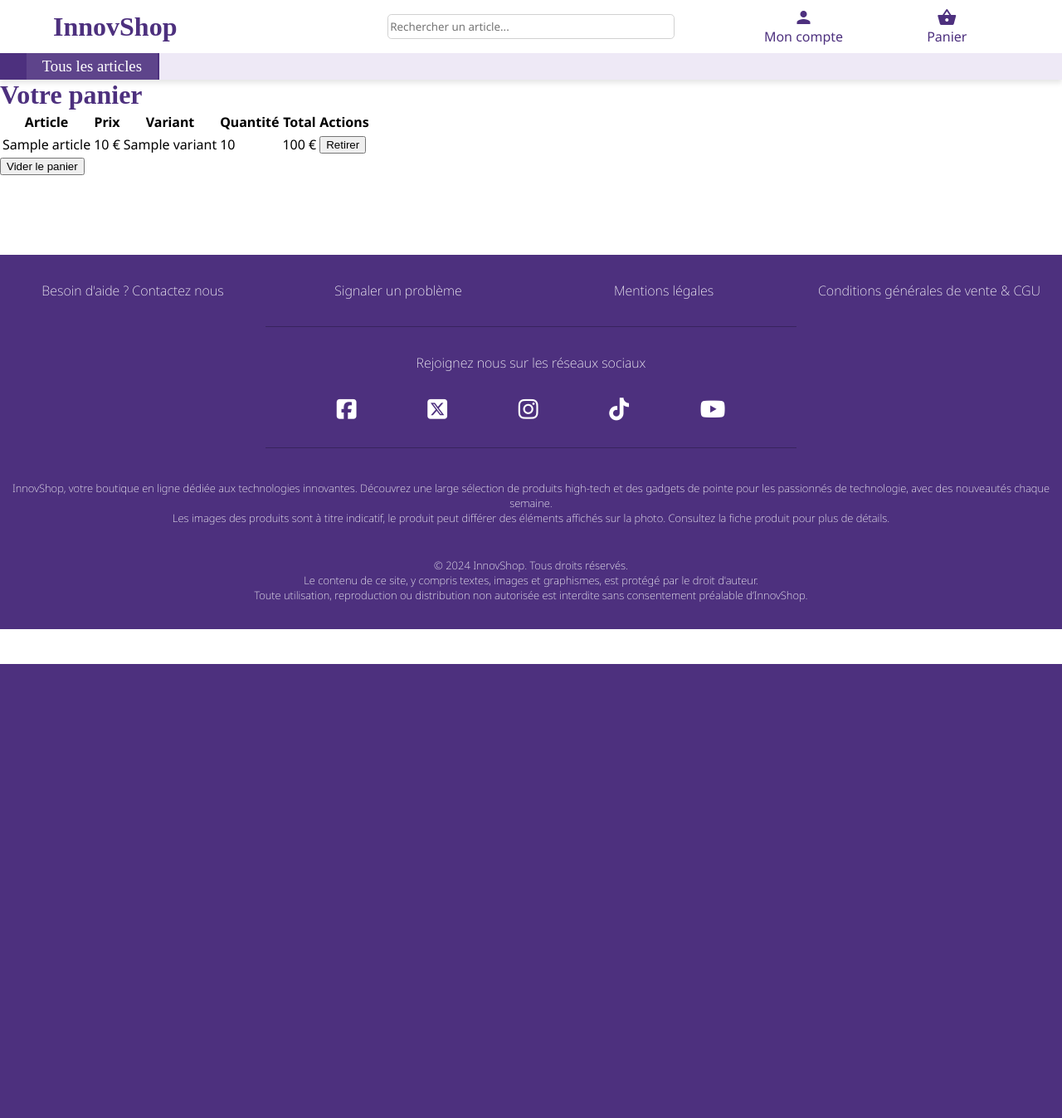
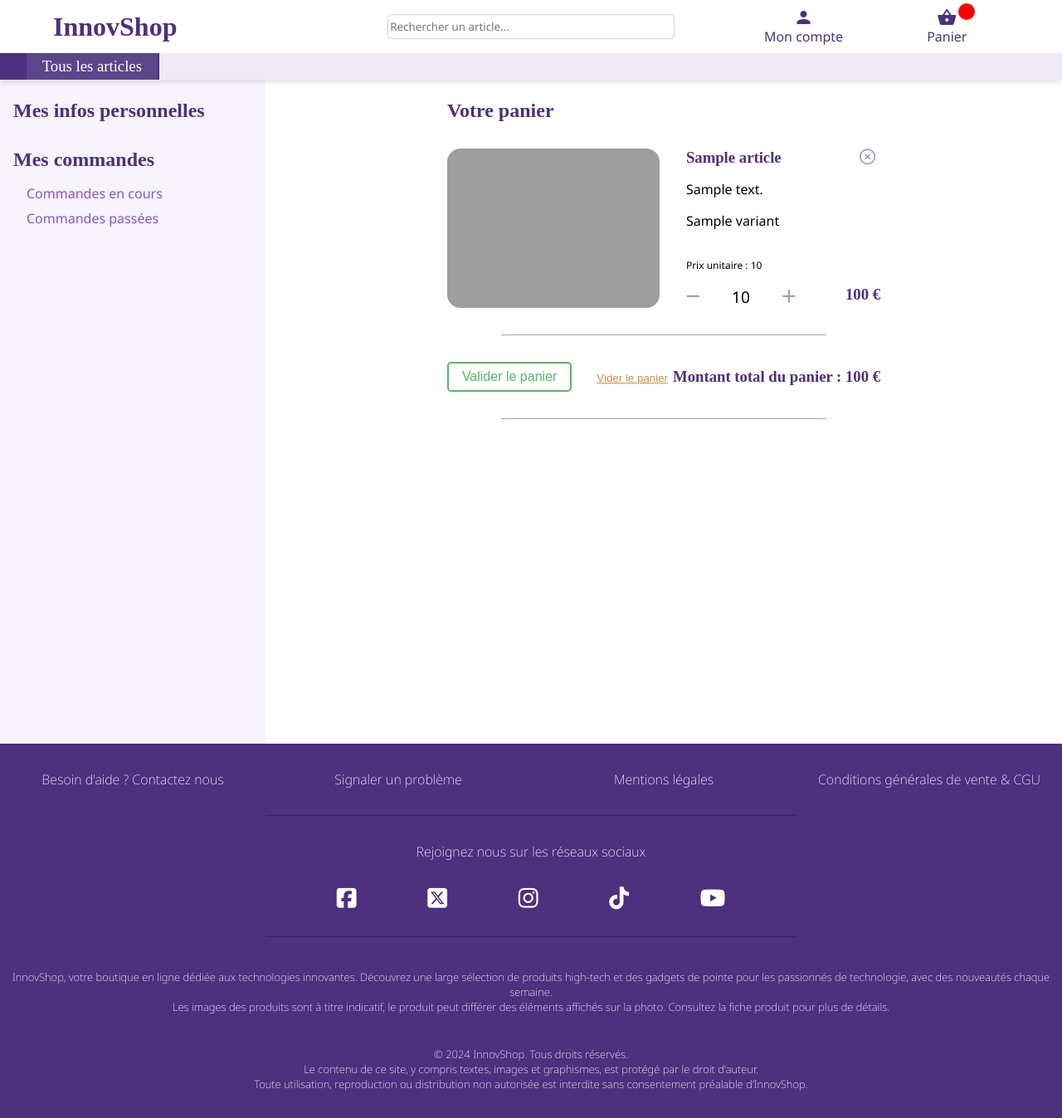
Before and after one commit to Rirteez/innovshop, a Symfony app: template templates/cart/index.html.twig in a window 1280 px wide. Shown: the whole page at 83% size. Before the commit the page ends 800 px from the top, so only its background shows below. Run offline with Twig, Linux system fonts and the light colour scheme; the template is opened without the code that fills it: most values are stand-ins (such as "Sample title", 1, 10 or a date in 2020); style sheets or scripts are compiled from the project's sources; some libraries are stand-ins or nearby versions; some web fonts are replaced; grey boxes are pictures that could not be loaded.

Commit message:
Panier fonctionnel et mit en forme

```diff
--- a/assets/styles/app.scss
+++ b/assets/styles/app.scss
@@ -73,7 +73,6 @@
     color: white;
     background-color: #4d307e;
     text-align: center;
-    margin-top: 6rem;
 
     a {
         font-weight: 200;
@@ -463,6 +462,10 @@
     width: 75%;
     margin: 6rem auto 6rem auto;
     border-top: #ab9cc5 1px solid;
+
+    &--thin {
+        margin: 2rem auto 2rem auto;
+    }
 
     &--top {
         margin: 2rem auto 6rem auto;
@@ -1019,3 +1022,167 @@
     flex-direction: column;
     align-items: center;
 }
+/* --------------------------------------------------- */
+/* ---------------------- client --------------------- */
+/* --------------------------------------------------- */
+.client-layout {
+    justify-content: flex-start;
+}
+.sidebar {
+    display: flex;
+    flex-direction: column;
+    justify-content: flex-start;
+    background-color: #f7f4fc;
+    min-height: 100vh;
+    width: 19rem;
+    padding-left: 1rem;
+
+    h1 a {
+        color: #4d307e;
+    }
+
+    .myOrders {
+        display: flex;
+        flex-direction: column;
+        justify-content: flex-start;
+
+        a {
+            padding-left: 1rem;
+        }
+
+        .second-child-orders {
+            margin-top: 0.5rem;
+        }
+    }
+}
+/* --------------------------------------------------- */
+/* ---------------------- panier --------------------- */
+/* --------------------------------------------------- */
+.cartContainer {
+    max-width: 1440px;
+    margin-inline: auto;
+}
+.cartContainer .cartItem:first-of-type {
+    margin-top: 2rem;
+}
+.cartContainer .cartItem:last-of-type {
+    margin-bottom: 2rem;
+}
+.cart {
+    position: relative;
+}
+.cart-count {
+    display: flex; /* Pour centrer le texte */
+    justify-content: center; /* Centrage horizontal */
+    align-items: center; /* Centrage vertical */
+    background-color: red; /* Couleur de fond */
+    color: white; /* Couleur du texte */
+    border-radius: 50%; /* Forme ronde */
+    width: 20px; /* Taille uniforme */
+    height: 20px; /* Taille uniforme */
+    font-size: 13px; /* Taille du texte */
+    font-weight: bold; /* Gras pour mieux voir le texte */
+    position: absolute; /* Si nécessaire pour positionner */
+    top: -5px; /* Ajustez en fonction du placement */
+    right: -10px; /* Ajustez en fonction du placement */
+}
+.cartItem {
+    height: 12rem;
+    display: flex;
+    margin-bottom: 2rem;
+
+    .img-cartItem {
+        height: 100%;
+        width: auto;
+        margin-right: 2rem;
+
+        img {
+            height: 100%;
+            width: auto;
+            border-radius: 1rem;
+        }
+    }
+    .title-delete-cartItem {
+        display: flex;
+        justify-content: space-between;
+
+        a {
+            color: #ab9cc5;
+            cursor: pointer;
+            font-size: 1.2em;
+            transition: color 0.3s ease;
+
+            &:hover {
+                color: #4d307e;
+            }
+        }
+
+        button {
+            background-color: transparent;
+            border: none;
+            color: #ab9cc5;
+            font-size: 1.2rem;
+            transition: color 0.3s ease;
+
+            &:hover {
+                color: #4d307e;
+            }
+        }
+    }
+
+    .content-cartItem {
+        display: flex;
+        flex-direction: column;
+        justify-content: space-between;
+        width: 100%;
+
+        .priceU-cartItem {
+            p {
+                font-size: 0.75rem;
+            }
+        }
+
+        .price-qtt-cartItem {
+            display: flex;
+            justify-content: space-between;
+
+            .qtt-cartItem {
+                display: flex;
+                align-items: center;
+
+                p, a {
+                    font-size: 1.2rem;
+                }
+
+                a {
+                    color: #ab9cc5;
+                    transition: color 0.3s ease;
+
+                    &:hover {
+                        color: #4d307e;
+                    }
+                }
+            }
+        }
+    }
+}
+.img-cartItem img {
+    height: 100%;
+    width: auto;
+}
+.accept-deny-cart {
+    display: flex;
+    justify-content: space-between;
+    align-items: center;
+}
+.clearCartButton {
+    background-color: transparent;
+    border: none;
+    color: #cd8d43;
+    text-decoration: underline;
+    margin-left: 1.5rem;
+    cursor: pointer;
+}
+.totalCart {
+
+}
--- a/templates/base.html.twig
+++ b/templates/base.html.twig
@@ -36,7 +36,7 @@
 
             <div class="lienMenu col-3">
                 <div class="itemMenu itemMenu--user">
-                    <a class="itemMenu" href="/moncompte">
+                    <a class="itemMenu" href="{{ path('client.index') }}">
                         <span class="material-icons">person</span>
                         {% if app.user %}
                             <p>{{ app.user.prenom }} {{ app.user.nom }}</p>
@@ -58,7 +58,7 @@
                     {% endif %}
                 </div>
 
-                <a href="{{ path('app_cart') }}" class="itemMenu">
+                <a href="{{ path('app_cart') }}" class="itemMenu cart">
                     <span class="material-icons">shopping_basket</span>
                     <p>Panier</p>
                     <span id="cart-count" class="cart-count">{{ cartItemCount }}</span>
--- a/templates/cart/index.html.twig
+++ b/templates/cart/index.html.twig
@@ -1,135 +1,158 @@
-{% extends 'base.html.twig' %}
+{% extends 'sidebar.html.twig' %}
 
 {% block title %}InnovShop - Panier{% endblock %}
 
-{% block body %}
+{% block client_content %}
 
-    <h1>Votre panier</h1>
+    <div class="cartContainer">
+        <h2 class="mgt-1">Votre panier</h2>
 
         {% if items|length > 0 %}
-        <table>
-            <tr>
-                <th>Article</th>
-                <th>Prix</th>
-                <th>Variant</th>
-                <th>Quantité</th>
-                <th>Total</th>
-                <th>Actions</th>
-            </tr>
+            {% set totalCart = 0 %}
             {% for item in items %}
-                <tr>
-                    <td>{{ item.article.title }}</td>
-                    <td>{{ item.price }} €</td>
-                    <td>{{ item.variant }}</td>
-                    <td>{{ item.quantity }}</td>
-                    <td>{{ item.price * item.quantity }} €</td>
-                    <td>
-                        <form action="{{ path('app_cart_remove', {'id': item.article.id}) }}" method="POST">
-                            <input name="variant" type="hidden" value="{{ item.variant is defined and item.variant is not empty ? item.variant : '' }}" />
-                            <input name="quantity" type="hidden" value="{{ item.quantity }}" />
-                            <button type="submit">Retirer</button>
+                {% set totalCart = totalCart + (item.price * item.quantity) %}
+                <div class="cartItem" data-id="{{ item.article.id }}" data-variant="{{ item.variant }}">
+                    <div class="img-cartItem">
+                        <img src="/images/uploads/{{ item.article.images[0] }}" alt="">
+                    </div>
+
+
+                    <div class="content-cartItem">
+
+                        <div class="title-desc-cartItem">
+                            <div class="title-delete-cartItem">
+                                <h3>{{ item.article.title }}</h3>
+                                <form action="{{ path('app_cart_remove', {'id': item.article.id}) }}" method="POST" class="delete-form">
+                                    <input type="hidden" name="variant" value="{{ item.variant }}">
+                                    <button type="submit" class="fa-regular fa-circle-xmark"></button>
                                 </form>
-                    </td>
-                </tr>
+
+                            </div>
+
+                            <p class="mgt-1">{{ item.article.description | raw }}</p>
+                            {% if item.variant is not empty %}
+                                <p class="mgt-1">{{ item.variant }}</p>
+                            {% endif %}
+                        </div>
+
+
+                        <div class="priceU-cartItem">
+                            <p class="pu-cartItem">Prix unitaire : {{ item.article.price }}</p>
+                            <div class="price-qtt-cartItem mgt-1">
+                                <div class="qtt-cartItem">
+                                    <a class="fa-solid fa-minus" href="#"></a>
+                                    <p class="mgx-2">{{ item.quantity }}</p>
+                                    <a class="fa-solid fa-plus" href="#"></a>
+                                </div>
+                                <h3>{{ item.price * item.quantity }} €</h3>
+                            </div>
+                        </div>
+
+                    </div>
+                </div>
+                <div class="separation separation--thin" data-id="{{ item.article.id }}" data-variant="{{ item.variant }}"></div>
             {% endfor %}
-        </table>
 
-        <form action="{{ path('app_cart_clear') }}" method="POST">
-            <button class="clearCartbutton" type="submit">Vider le panier</button>
+            <div class="accept-deny-cart">
+                <div class="accept-deny-cart">
+                    <form class="acceptFormCart" action="#">
+                        <button class="button button--accept">Valider le panier</button>
                     </form>
+                    <form class="formDenyCart" action="{{ path('app_cart_clear') }}" method="POST">
+                        <button class="clearCartButton" type="submit">Vider le panier</button>
+                    </form>
+                </div>
+
+                <h3 class="totalCart">Montant total du panier : {{ totalCart }} €</h3>
+            </div>
+
+            <div class="separation separation--top"></div>
+
 
         {% else %}
             <p>Votre panier est vide.</p>
         {% endif %}
-
-
-
+    </div>
 
     <script>
-        const removeFromCartForm = document.querySelectorAll('form[action*="/panier/remove"]');
-
-        removeFromCartForm.forEach(function (form) {
+        document.querySelectorAll('.delete-form').forEach(function (form) {
             form.addEventListener('submit', function (event) {
                 event.preventDefault(); // Empêche le rechargement de la page
 
-                const formData = new FormData(form); // Récupère les données du formulaire
+                const formData = new FormData(form);
 
                 fetch(form.action, {
                     method: 'POST',
                     body: formData
                 })
-                    .then(response => response.json()) // Transforme la réponse JSON
+                    .then(response => response.json())
                     .then(data => {
                         if (data.success) {
-                            alert('Article supprimé du panier !');
-                            const row = form.closest('tr');
-                            if (row) {
-                                row.remove();
+                            // Supprime l'article du DOM
+                            const cartItem = form.closest('.cartItem');
+                            const itemTotal = parseFloat(cartItem.querySelector('.price-qtt-cartItem h3').textContent);
+                            // Supprime la separation sous l'article
+                            const separation = cartItem.nextElementSibling;
+                            if (separation && separation.classList.contains('separation')) {
+                                separation.remove();
                             }
+                            cartItem.remove();
 
-                            // Exemple : Met à jour dynamiquement l'icône panier
-                            const cartIcon = document.querySelector('.cart-count'); // Modifie avec ton sélecteur réel
+                            // Met à jour le total
+                            const totalCartElement = document.querySelector('.totalCart');
+                            const currentTotal = parseFloat(totalCartElement.textContent.match(/\d+(\.\d+)?/)[0]);
+                            totalCartElement.textContent = `Montant total du panier : ${(currentTotal - itemTotal).toFixed(2)} €`;
+
+                            // Met à jour l'icône du panier
+                            const cartIcon = document.querySelector('.cart-count');
                             if (cartIcon) {
                                 let currentCount = parseInt(cartIcon.textContent) || 0;
-                                const quantity = parseInt(form.querySelector('input[name="quantity"]')?.value || 1);
+                                const quantity = parseInt(cartItem.querySelector('.qtt-cartItem p').textContent) || 1;
                                 cartIcon.textContent = Math.max(currentCount - quantity, 0);
                             }
 
-                            // Vide le tableau des articles dans le panier
-                            const cartTable = document.querySelector('table');
-                            if (cartTable) {
-                                cartTable.innerHTML = `
-                            <tr>
-                                <td colspan="6">Votre panier est vide.</td>
-                            </tr>
-                        `;
+                            // Si le panier est vide, afficher un message
+                            if (!document.querySelector('.cartItem')) {
+                                const cartContainer = document.querySelector('.cartContainer');
+                                cartContainer.innerHTML = '<p>Votre panier est vide.</p>';
                             }
                         } else {
                             alert('Erreur : ' + data.error);
                         }
                     })
-                    .catch(error => console.error('Erreur lors de l\a suppression de l\'article :', error));
+                    .catch(error => console.error('Erreur lors de la suppression de l\'article :', error));
             });
         });
 
+        // Vidage du panier
+        const clearCartButton = document.querySelector('.clearCartButton');
 
-        const clearCartForm = document.querySelector('form[action*="/panier/clear"]');
+        if (clearCartButton) {
+            clearCartButton.addEventListener('click', function (event) {
+                event.preventDefault();
 
-        if (clearCartForm) {
-            clearCartForm.addEventListener('submit', function (event) {
-                event.preventDefault(); // Empêche le rechargement de la page
-
-                fetch(clearCartForm.action, {
-                    method: 'POST',
+                fetch(clearCartButton.closest('form').action, {
+                    method: 'POST'
                 })
-                    .then(response => response.json()) // Transforme la réponse JSON
+                    .then(response => response.json())
                     .then(data => {
                         if (data.success) {
-                            alert('Panier vidé !');
+                            // Supprime tous les articles visuellement
+                            document.querySelectorAll('.cartItem').forEach(item => item.remove());
 
-                            // Met à jour dynamiquement l'icône panier
+                            // Met à jour le montant total
+                            const totalCartElement = document.querySelector('.totalCart');
+                            totalCartElement.textContent = 'Montant total du panier : 0 €';
+
+                            // Met à jour le compteur d'articles du panier
                             const cartIcon = document.querySelector('.cart-count');
                             if (cartIcon) {
                                 cartIcon.textContent = '0';
                             }
 
-                            // Supprime toutes les lignes du tableau d'articles
-                            const cartTableRows = document.querySelectorAll('table tr:not(:first-child)');
-                            cartTableRows.forEach(row => row.remove());
-
-                            // Supprime le bouton viderlepanier
-                            const clearCartButton = document.querySelector('.clearCartbutton');
-                            clearCartButton.remove();
-
-                            // Affiche un message si le panier est vide
-                            const cartContainer = document.querySelector('table');
-                            if (cartContainer) {
-                                cartContainer.insertAdjacentHTML(
-                                    'afterend',
-                                    '<p>Votre panier est vide.</p>'
-                                );
-                                cartContainer.remove();
-                            }
+                            // Affiche un message indiquant que le panier est vide
+                            const cartContainer = document.querySelector('.cartContainer');
+                            cartContainer.innerHTML = '<p>Votre panier est vide.</p>';
                         } else {
                             alert('Erreur : ' + data.error);
                         }
@@ -137,9 +160,6 @@
                     .catch(error => console.error('Erreur lors du vidage du panier :', error));
             });
         }
-
-
-
     </script>
 
 {% endblock %}
--- a/templates/client/index.html.twig
+++ b/templates/client/index.html.twig
@@ -1,11 +1,11 @@
-{% extends 'base.html.twig' %}
+{% extends 'sidebar.html.twig' %}
 
 {% block title %}InnovShop - {{ app.user.prenom }} {{ app.user.nom }}{% endblock %}
 
-{% block body %}
+{% block client_content %}
     <div class="container">
 
-
+        test contenu client
 
     </div>
 {% endblock %}
--- /dev/null
+++ b/templates/sidebar.html.twig
@@ -0,0 +1,16 @@
+{% extends 'base.html.twig' %}
+
+{% block body %}
+    <div class="client-layout row">
+        <aside class="sidebar">
+            <h1 class="mgt-1"><a href="{{ path('client.index') }}">Mes infos personnelles</a></h1>
+            <div class="myOrders mgt-2">
+                <h1>Mes commandes</h1>
+                <a class="mgt-1" href="#">Commandes en cours</a>
+                <a class="second-child-orders" href="#">Commandes passées</a>
+            </div>
+        </aside>
+
+        {% block client_content %}{% endblock %}
+    </div>
+{% endblock %}
```
Lines whose indentation alone changed are shown as unchanged.
